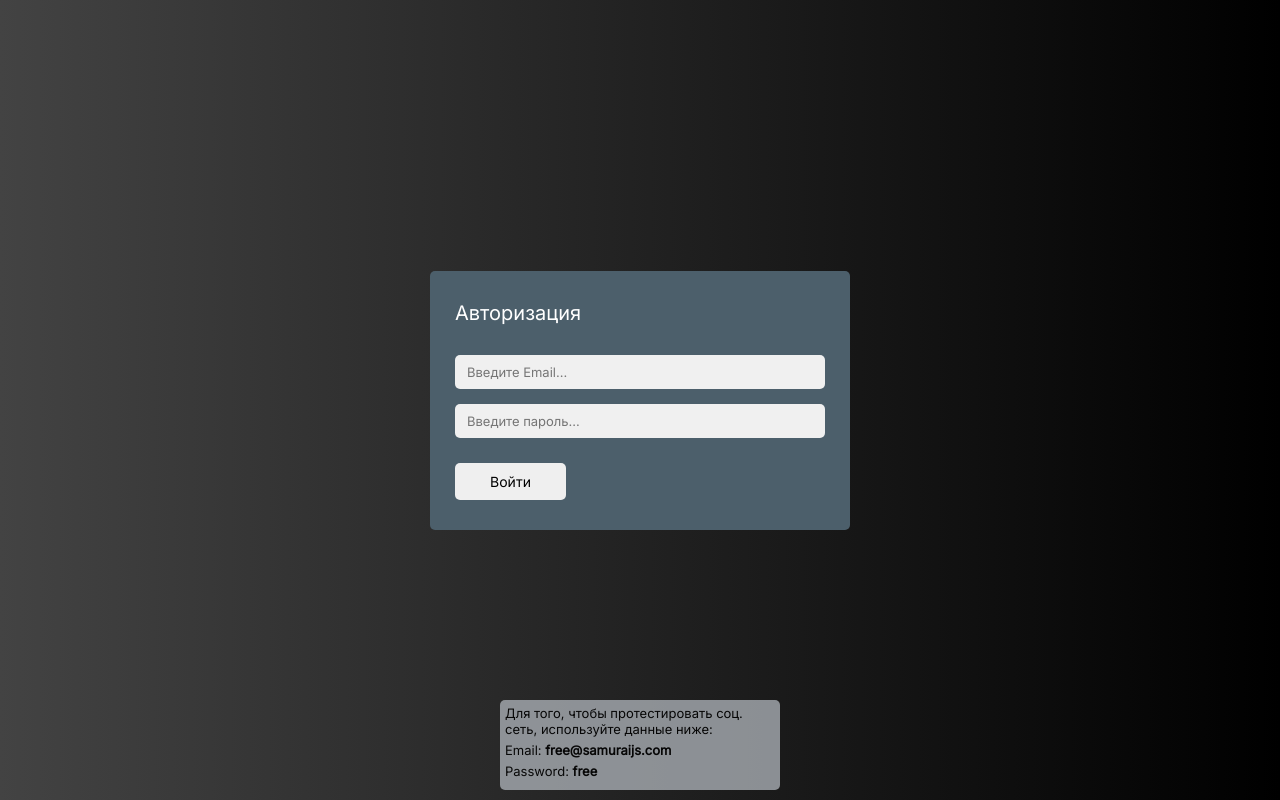
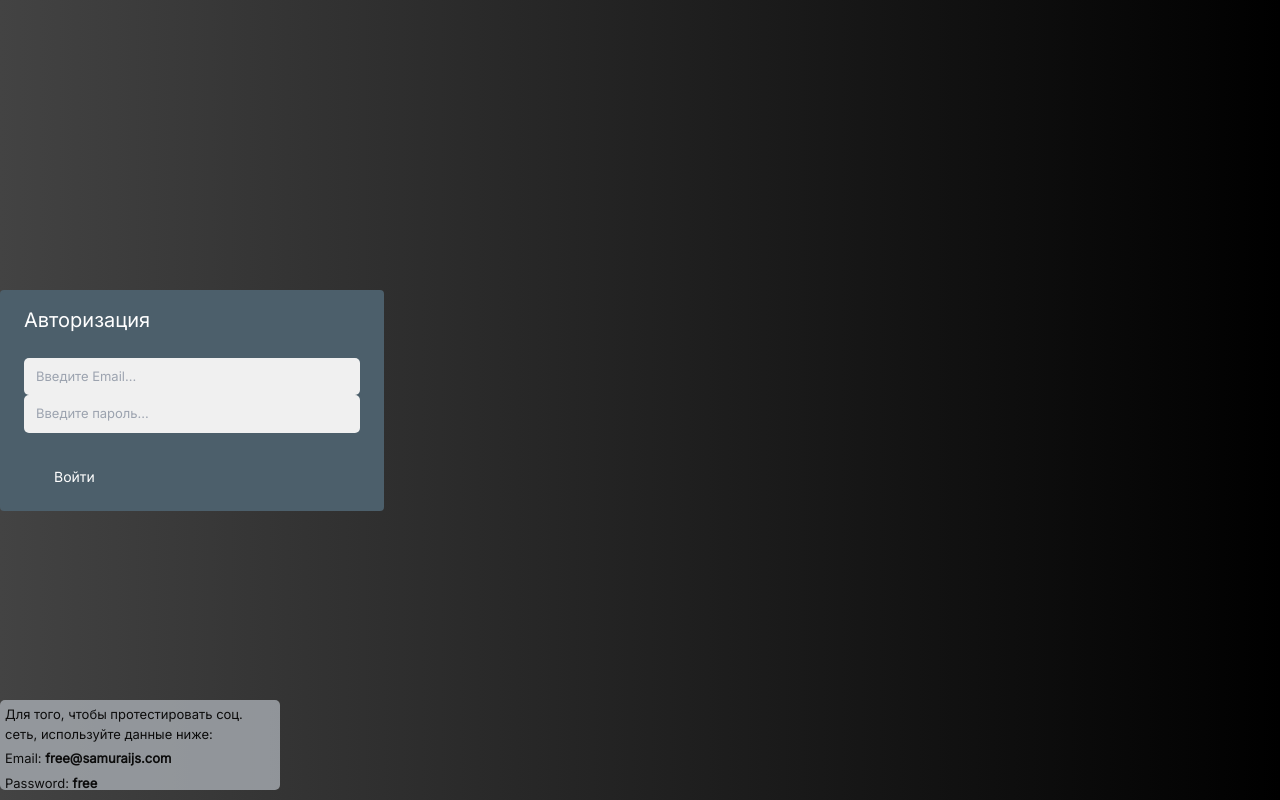
Before and after one commit to mishmazh/social-network, a React (Create React App) app: page / in a window 1280 px wide. Built offline with nearby package versions, Linux system fonts and the light colour scheme; no server answers.

Commit message:
tailwind setup

```diff
--- a/package.json
+++ b/package.json
@@ -13,9 +13,11 @@
     "@types/react-dom": "^18.0.4",
     "@types/react-redux": "^7.1.24",
     "@types/react-router-dom": "^5.3.3",
+    "autoprefixer": "^10.4.7",
     "axios": "^0.27.2",
     "formik": "^2.2.9",
     "node-sass": "^7.0.1",
+    "postcss": "^8.4.14",
     "react": "^18.1.0",
     "react-dom": "^18.1.0",
     "react-redux": "^8.0.1",
--- /dev/null
+++ b/postcss.config.js
@@ -0,0 +1,6 @@
+module.exports = {
+  plugins: {
+    tailwindcss: {},
+    autoprefixer: {},
+  },
+}
--- a/src/components/Auth/Auth.module.scss
+++ b/src/components/Auth/Auth.module.scss
@@ -2,6 +2,5 @@
   display: flex;
   justify-content: center;
   align-items: center;
-  width: 100%;
   height: 100%;
 }
--- a/src/components/Auth/Auth.tsx
+++ b/src/components/Auth/Auth.tsx
@@ -26,7 +26,7 @@ const Auth: FC = () => {
   };
 
   return (
-    <div className={classes.Auth}>
+    <div className="flex flex-col justify-center h-full ">
       <AuthForm
         initialValues={initialValues}
         validationSchema={validationSchema}
--- a/src/components/Auth/AuthForm/AuthForm.module.scss
+++ /dev/null
@@ -1,23 +0,0 @@
-.Form {
-  display: flex;
-  flex-direction: column;
-  width: 420px;
-  padding: 30px 25px;
-  background: #4c5f6b;
-  color: #fff;
-  border-radius: 5px;
-
-  .title {
-    font-size: 20px;
-    padding-bottom: 15px;
-  }
-
-  input {
-    margin-top: 15px;
-  }
-
-  .rememberMe {
-    padding-left: 3px;
-    font-size: 13px;
-  }
-}
--- a/src/components/Auth/AuthForm/AuthForm.tsx
+++ b/src/components/Auth/AuthForm/AuthForm.tsx
@@ -1,6 +1,5 @@
 import { Form, Formik } from "formik";
 import { FC } from "react";
-import classes from "./AuthForm.module.scss";
 import { IAuthFormValidation, IAuthFormValues } from "../../../types/authTypes";
 import Input from "../../UI/Input/Input";
 import * as Yup from "yup";
@@ -25,8 +24,8 @@ const AuthForm: FC<AuthFormProps> = ({
     >
       {() => {
         return (
-          <Form className={classes.Form}>
-            <div className={classes.title}>Авторизация</div>
+          <Form className="flex flex-col w-96 bg-primary py-4 px-6 rounded text-white">
+            <div className="pb-6 text-xl">Авторизация</div>
 
             <Input type="email" name="email" placeholder="Введите Email..." />
 
--- a/src/index.scss
+++ b/src/index.scss
@@ -1,80 +1,91 @@
-// ---------- Reset styles ---------- //
-* {
-  padding: 0;
-  margin: 0;
-  border: 0;
-}
+@tailwind base;
+@tailwind components;
+@tailwind utilities;
 
-*,
-*:before,
-*:after {
-  -moz-box-sizing: border-box;
-  -webkit-box-sizing: border-box;
-  box-sizing: border-box;
-}
+//html,
+//body {
+//  height: 100%;
+//  width: 100%;
+//  font-size: 100%;
+//  font-family: "Nunito", sans-serif;
+//}
 
-:focus,
-:active {
-  outline: none;
-}
-
-nav,
-footer,
-header,
-aside {
-  display: block;
-}
-
-html,
-body {
-  height: 100%;
-  width: 100%;
-  font-size: 100%;
-  font-family: "Nunito", sans-serif;
-}
-
-input,
-button,
-textarea {
-  font-family: inherit;
-}
-
-input::-ms-clear {
-  display: none;
-}
-
-button {
-  cursor: pointer;
-}
-
-button::-moz-focus-inner {
-  padding: 0;
-  border: 0;
-}
-
-a,
-a:visited {
-  text-decoration: none;
-}
-
-a:hover {
-  text-decoration: none;
-}
-
-ul li {
-  list-style: none;
-}
-
-img {
-  vertical-align: top;
-}
-
-h1,
-h2,
-h3,
-h4,
-h5,
-h6 {
-  font-size: inherit;
-  font-weight: inherit;
-}
+//* {
+//  padding: 0;
+//  margin: 0;
+//  border: 0;
+//}
+//
+//*,
+//*:before,
+//*:after {
+//  -moz-box-sizing: border-box;
+//  -webkit-box-sizing: border-box;
+//  box-sizing: border-box;
+//}
+//
+//:focus,
+//:active {
+//  outline: none;
+//}
+//
+//nav,
+//footer,
+//header,
+//aside {
+//  display: block;
+//}
+//
+//html,
+//body {
+//  height: 100%;
+//  width: 100%;
+//  font-size: 100%;
+//  font-family: "Nunito", sans-serif;
+//}
+//
+//input,
+//button,
+//textarea {
+//  font-family: inherit;
+//}
+//
+//input::-ms-clear {
+//  display: none;
+//}
+//
+//button {
+//  cursor: pointer;
+//}
+//
+//button::-moz-focus-inner {
+//  padding: 0;
+//  border: 0;
+//}
+//
+//a,
+//a:visited {
+//  text-decoration: none;
+//}
+//
+//a:hover {
+//  text-decoration: none;
+//}
+//
+//ul li {
+//  list-style: none;
+//}
+//
+//img {
+//  vertical-align: top;
+//}
+//
+//h1,
+//h2,
+//h3,
+//h4,
+//h5,
+//h6 {
+//  font-size: inherit;
+//  font-weight: inherit;
+//}
--- /dev/null
+++ b/tailwind.config.js
@@ -0,0 +1,18 @@
+module.exports = {
+  content: ["./src/**/*.{js,jsx,ts,tsx}"],
+  theme: {
+    screens: {
+      sm: "480px",
+      md: "768px",
+      lg: "976px",
+      xl: "1440px",
+    },
+    colors: {
+      primary: "#4c5f6b",
+      white: "#fff",
+      black: "#000",
+    },
+    extend: {},
+  },
+  plugins: [],
+};
```
Also changed, not shown: 1 other file (tests, documents, lock files or other folders).
